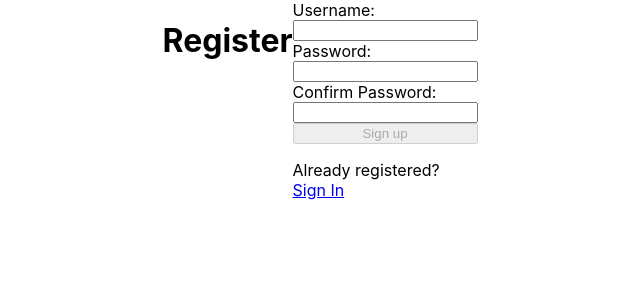
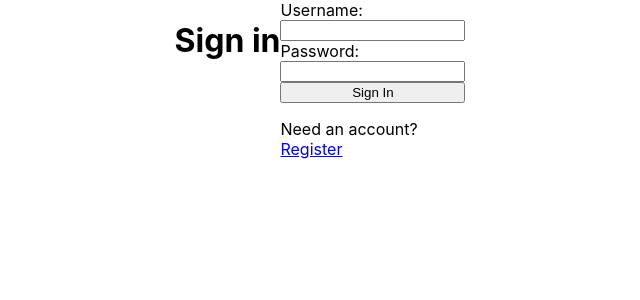
Before and after one commit to calebjanhunen/user-login-authentication, a React (Create React App) app in the folder client/: page / in a window 1280 px wide. Shown: the top 300 px of the page, without its empty margins (320-960 px from the left). Built offline with nearby package versions, Linux system fonts and the light colour scheme.

Commit message:
Added frontend login form

```diff
--- a/client/src/App.js
+++ b/client/src/App.js
@@ -1,11 +1,12 @@
 import Register from "./Register";
+import Login from "./Login";
 
 import "./index.css";
 
 function App() {
     return (
         <div className="App">
-            <Register />
+            <Login />
         </div>
     );
 }
--- /dev/null
+++ b/client/src/Login.js
@@ -0,0 +1,77 @@
+import { useState, useContext } from "react";
+import axios from "./api/axios";
+import AuthContext from "./context/AuthProvider";
+
+const Login = () => {
+    const [user, setUser] = useState("");
+    const [pwd, setPwd] = useState("");
+    const [success, setSuccess] = useState(false);
+    const { setAuth } = useContext(AuthContext);
+
+    async function handleSubmit(e) {
+        e.preventDefault();
+
+        try {
+            const response = await axios.post(
+                "/login",
+                JSON.stringify({ user, pwd }),
+                {
+                    headers: { "Content-Type": "application/json" },
+                    withCredentials: true,
+                }
+            );
+            const accessToken = response.data.accessToken;
+            setAuth(user, pwd, accessToken);
+
+            setSuccess(true);
+            setUser("");
+            setPwd("");
+        } catch (err) {
+            console.log(err.response.status, err.response.data);
+        }
+    }
+
+    return (
+        <>
+            {success ? (
+                <div>
+                    <p>Successfully logged in</p>
+                    <button>Go home</button>
+                </div>
+            ) : (
+                <div className="sign-in-form">
+                    <h1>Sign in</h1>
+                    <form onSubmit={handleSubmit}>
+                        <label htmlFor="username">Username:</label>
+                        <input
+                            type="text"
+                            id="username"
+                            autoComplete="off"
+                            onChange={e => setUser(e.target.value)}
+                            required
+                        />
+
+                        <label htmlFor="password">Password:</label>
+                        <input
+                            type="password"
+                            id="password"
+                            onChange={e => setPwd(e.target.value)}
+                            required
+                        />
+
+                        <button>Sign In</button>
+                        <p>
+                            Need an account? <br />
+                            <span>
+                                {/*router link here */}
+                                <a href="#">Register</a>
+                            </span>
+                        </p>
+                    </form>
+                </div>
+            )}
+        </>
+    );
+};
+
+export default Login;
--- a/client/src/Register.js
+++ b/client/src/Register.js
@@ -1,10 +1,4 @@
 import React, { useState, useRef, useEffect } from "react";
-import {
-    faCheck,
-    faTimes,
-    faInfoCircle,
-} from "@fortawesome/free-solid-svg-icons";
-import { FontAweomseIcon } from "@fortawesome/react-fontawesome";
 
 import axios from "./api/axios";
 
@@ -13,7 +7,6 @@ import axios from "./api/axios";
 const REGISTER_URL = "/register";
 
 const Register = () => {
-    const userRef = useRef();
     const errRef = useRef();
 
     const [user, setUser] = useState("");
@@ -61,9 +54,6 @@ const Register = () => {
             //clear input fields
         } catch (err) {
             console.log(err.response.status, err.response.data);
-            // if (!err?.response) console.log("No server Response");
-            // else if (err.response?.status(409)) console.log("Username Taken");
-            // else console.log("Registration failed");
         }
     }
 
@@ -73,7 +63,7 @@ const Register = () => {
                 {errMsg}
             </p>
             <h1>Register</h1>
-            <form onSubmit={e => handleSubmit(e)}>
+            <form onSubmit={handleSubmit}>
                 <label htmlFor="username">Username:</label>
                 <input
                     type="text"
--- /dev/null
+++ b/client/src/context/AuthProvider.js
@@ -0,0 +1,15 @@
+import { createContext, useState } from "react";
+
+const AuthContext = createContext({});
+
+export function AuthProvider({ children }) {
+    const [auth, setAuth] = useState({});
+
+    return (
+        <AuthContext.Provider value={{ auth, setAuth }}>
+            {children}
+        </AuthContext.Provider>
+    );
+}
+
+export default AuthContext;
--- a/client/src/index.css
+++ b/client/src/index.css
@@ -24,6 +24,13 @@ code {
     /* width: 100px; */
 }
 
+.sign-in-form {
+    display: flex;
+    /* flex-direction: column; */
+    justify-content: center;
+    /* width: 100px; */
+}
+
 form {
     display: flex;
     flex-direction: column;
--- a/client/src/index.js
+++ b/client/src/index.js
@@ -3,9 +3,13 @@ import ReactDOM from "react-dom/client";
 import "./index.css";
 import App from "./App";
 
+import { AuthProvider } from "./context/AuthProvider";
+
 const root = ReactDOM.createRoot(document.getElementById("root"));
 root.render(
     <React.StrictMode>
-        <App />
+        <AuthProvider>
+            <App />
+        </AuthProvider>
     </React.StrictMode>
 );
```
